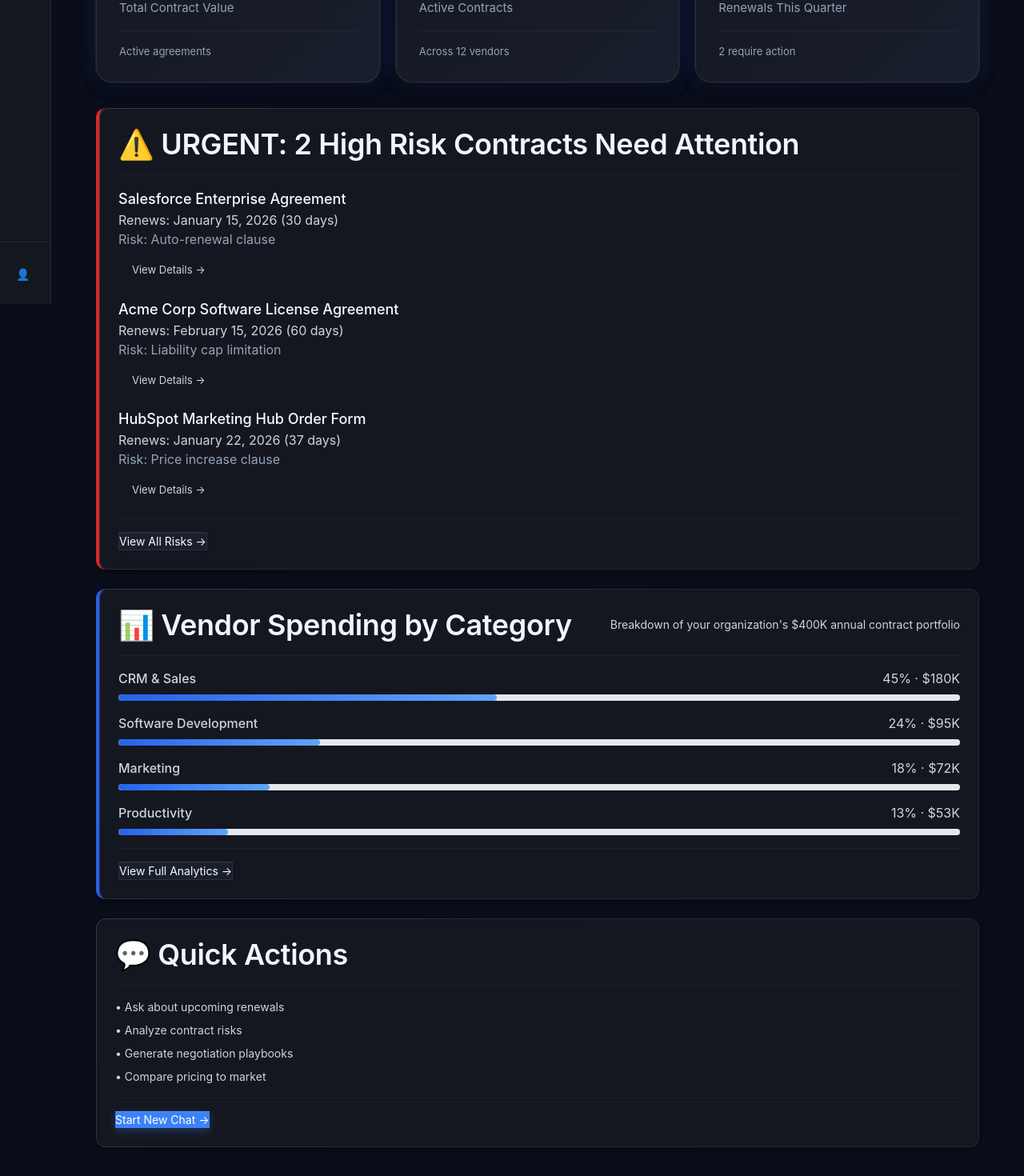
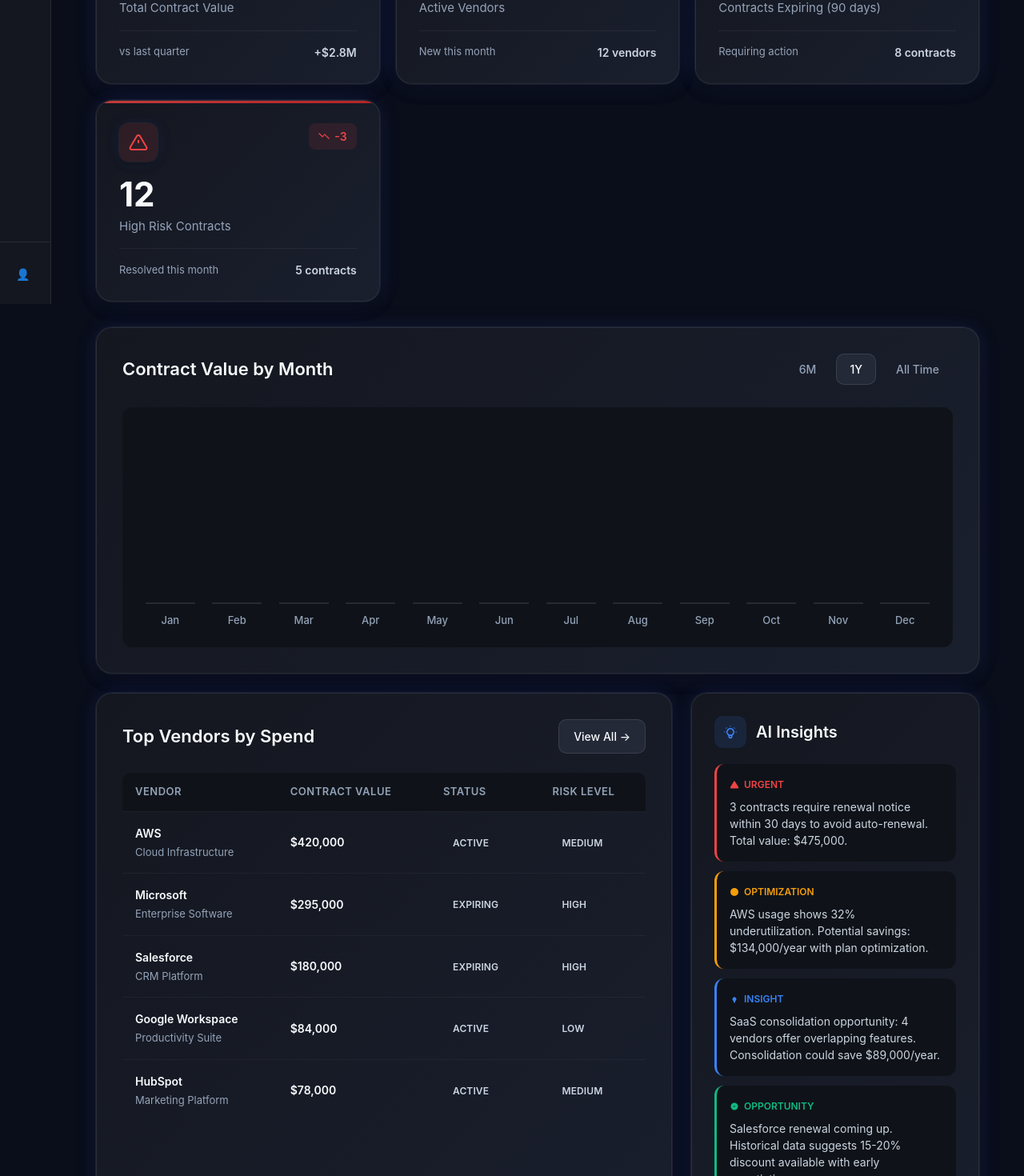
Before and after one commit to Claudio1786/Contract-IQ, a Next.js app in the folder apps/web/: page / in a window 1280 px wide. Shown: the part 420-1890 px from the top of the page at 80% size. Built offline with nearby package versions, Linux system fonts and the light colour scheme.

Commit message:
Complete Dashboard transformation - KPI cards, charts, vendor table, AI insights

```diff
--- a/apps/web/components/Dashboard.tsx
+++ b/apps/web/components/Dashboard.tsx
@@ -130,164 +130,315 @@
 
       {/* KPI Grid */}
       <div className="kpi-grid">
-        <StatCard
-          title="Total Contract Value"
-          value="$2.4M"
-          subtitle="Active agreements"
-          trend="+12.5%"
-          gradient="linear-gradient(90deg, #3B82F6, #2563EB)"
-          bgColor="rgba(59,130,246,0.12)"
-          icon={
+        {/* Total Contract Value */}
+        <div className="kpi-card" style={{ '--kpi-gradient': 'linear-gradient(90deg, #3B82F6, #2563EB)', '--kpi-bg': 'rgba(59,130,246,0.12)' } as React.CSSProperties}>
+          <div className="kpi-header">
+            <div className="kpi-icon">
               <svg width="24" height="24" viewBox="0 0 24 24" fill="none" stroke="#3B82F6" strokeWidth="2">
                 <path d="M12 8c-1.657 0-3 .895-3 2s1.343 2 3 2 3 .895 3 2-1.343 2-3 2m0-8c1.11 0 2.08.402 2.599 1M12 8V7m0 1v8m0 0v1m0-1c-1.11 0-2.08-.402-2.599-1M21 12a9 9 0 11-18 0 9 9 0 0118 0z"/>
               </svg>
-          }
-        />
-        <StatCard
-          title="Active Contracts"
-          value="18"
-          subtitle="Across 12 vendors"
-          trend="+3 this month"
-          gradient="linear-gradient(90deg, #8B5CF6, #7C3AED)"
-          bgColor="rgba(139,92,246,0.12)"
-          icon={
-            <svg width="24" height="24" viewBox="0 0 24 24" fill="none" stroke="#8B5CF6" strokeWidth="2">
-              <path d="M9 12h6m-6 4h6m2 5H7a2 2 0 01-2-2V5a2 2 0 012-2h5.586a1 1 0 01.707.293l5.414 5.414a1 1 0 01.293.707V19a2 2 0 01-2 2z"/>
+            </div>
+            <div className="kpi-trend" style={{ '--trend-bg': 'rgba(16,185,129,0.1)', '--trend-color': '#10B981' } as React.CSSProperties}>
+              <svg width="14" height="14" viewBox="0 0 24 24" fill="none" stroke="currentColor" strokeWidth="2">
+                <polyline points="23 6 13.5 15.5 8.5 10.5 1 18"/>
               </svg>
-          }
-        />
-        <StatCard
-          title="Renewals This Quarter"
-          value="5"
-          subtitle="2 require action"
-          trend="45 days avg"
-          gradient="linear-gradient(90deg, #F59E0B, #D97706)"
-          bgColor="rgba(245,158,11,0.12)"
-          icon={
-            <svg width="24" height="24" viewBox="0 0 24 24" fill="none" stroke="#F59E0B" strokeWidth="2">
-              <path d="M12 8v4l3 3m6-3a9 9 0 11-18 0 9 9 0 0118 0z"/>
-            </svg>
-          }
-        />
+              +12.5%
+            </div>
+          </div>
+          <div className="kpi-value">$24.8M</div>
+          <div className="kpi-label">Total Contract Value</div>
+          <div className="kpi-meta">
+            <span className="kpi-meta-item">vs last quarter</span>
+            <span className="kpi-meta-value">+$2.8M</span>
+          </div>
         </div>
 
-      {/* Urgent Alerts Card */}
-      <div className="card card-accent card-accent-danger" style={{ marginBottom: 'var(--space-6)' }}>
-        <div className="card-header">
-          <h2 className="text-h2">⚠️ URGENT: 2 High Risk Contracts Need Attention</h2>
+        {/* Active Vendors */}
+        <div className="kpi-card" style={{ '--kpi-gradient': 'linear-gradient(90deg, #10B981, #059669)', '--kpi-bg': 'rgba(16,185,129,0.12)' } as React.CSSProperties}>
+          <div className="kpi-header">
+            <div className="kpi-icon">
+              <svg width="24" height="24" viewBox="0 0 24 24" fill="none" stroke="#10B981" strokeWidth="2">
+                <path d="M17 20h5v-2a3 3 0 00-5.356-1.857M17 20H7m10 0v-2c0-.656-.126-1.283-.356-1.857M7 20H2v-2a3 3 0 015.356-1.857M7 20v-2c0-.656.126-1.283.356-1.857m0 0a5.002 5.002 0 019.288 0M15 7a3 3 0 11-6 0 3 3 0 016 0zm6 3a2 2 0 11-4 0 2 2 0 014 0zM7 10a2 2 0 11-4 0 2 2 0 014 0z"/>
+              </svg>
             </div>
-        <div className="card-body">
-          <RiskItem
-            title="Salesforce Enterprise Agreement"
-            renewalDate="January 15, 2026 (30 days)"
-            risk="Auto-renewal clause"
-            onViewDetails={() => handleViewDetails('salesforce-ea')}
-          />
-          <RiskItem
-            title="Acme Corp Software License Agreement"
-            renewalDate="February 15, 2026 (60 days)"
-            risk="Liability cap limitation"
-            onViewDetails={() => handleViewDetails('acme-saas')}
-          />
-          <RiskItem
-            title="HubSpot Marketing Hub Order Form"
-            renewalDate="January 22, 2026 (37 days)"
-            risk="Price increase clause"
-            onViewDetails={() => handleViewDetails('hubspot-mh')}
-          />
+            <div className="kpi-trend" style={{ '--trend-bg': 'rgba(16,185,129,0.1)', '--trend-color': '#10B981' } as React.CSSProperties}>
+              <svg width="14" height="14" viewBox="0 0 24 24" fill="none" stroke="currentColor" strokeWidth="2">
+                <polyline points="23 6 13.5 15.5 8.5 10.5 1 18"/>
+              </svg>
+              +8
             </div>
-        <div className="card-footer">
-          <button className="btn-secondary" onClick={handleViewAllRisks}>
-            View All Risks →
+          </div>
+          <div className="kpi-value">247</div>
+          <div className="kpi-label">Active Vendors</div>
+          <div className="kpi-meta">
+            <span className="kpi-meta-item">New this month</span>
+            <span className="kpi-meta-value">12 vendors</span>
+          </div>
+        </div>
+
+        {/* Contracts Expiring */}
+        <div className="kpi-card" style={{ '--kpi-gradient': 'linear-gradient(90deg, #F59E0B, #D97706)', '--kpi-bg': 'rgba(245,158,11,0.12)' } as React.CSSProperties}>
+          <div className="kpi-header">
+            <div className="kpi-icon">
+              <svg width="24" height="24" viewBox="0 0 24 24" fill="none" stroke="#F59E0B" strokeWidth="2">
+                <circle cx="12" cy="12" r="10"/>
+                <polyline points="12 6 12 12 16 14"/>
+              </svg>
+            </div>
+            <div className="kpi-trend" style={{ '--trend-bg': 'rgba(245,158,11,0.1)', '--trend-color': '#F59E0B' } as React.CSSProperties}>
+              ⚠️ Attention
+            </div>
+          </div>
+          <div className="kpi-value">18</div>
+          <div className="kpi-label">Contracts Expiring (90 days)</div>
+          <div className="kpi-meta">
+            <span className="kpi-meta-item">Requiring action</span>
+            <span className="kpi-meta-value">8 contracts</span>
+          </div>
+        </div>
+
+        {/* High Risk Contracts */}
+        <div className="kpi-card" style={{ '--kpi-gradient': 'linear-gradient(90deg, #EF4444, #DC2626)', '--kpi-bg': 'rgba(239,68,68,0.12)' } as React.CSSProperties}>
+          <div className="kpi-header">
+            <div className="kpi-icon">
+              <svg width="24" height="24" viewBox="0 0 24 24" fill="none" stroke="#EF4444" strokeWidth="2">
+                <path d="M10.29 3.86L1.82 18a2 2 0 001.71 3h16.94a2 2 0 001.71-3L13.71 3.86a2 2 0 00-3.42 0z"/>
+                <line x1="12" y1="9" x2="12" y2="13"/>
+                <line x1="12" y1="17" x2="12.01" y2="17"/>
+              </svg>
+            </div>
+            <div className="kpi-trend" style={{ '--trend-bg': 'rgba(239,68,68,0.1)', '--trend-color': '#EF4444' } as React.CSSProperties}>
+              <svg width="14" height="14" viewBox="0 0 24 24" fill="none" stroke="currentColor" strokeWidth="2">
+                <polyline points="23 18 13.5 8.5 8.5 13.5 1 6"/>
+              </svg>
+              -3
+            </div>
+          </div>
+          <div className="kpi-value">12</div>
+          <div className="kpi-label">High Risk Contracts</div>
+          <div className="kpi-meta">
+            <span className="kpi-meta-item">Resolved this month</span>
+            <span className="kpi-meta-value">5 contracts</span>
+          </div>
+        </div>
+      </div>
+
+      {/* Chart Section */}
+      <div className="chart-card">
+        <div className="chart-header">
+          <h2 className="chart-title">Contract Value by Month</h2>
+          <div style={{ display: 'flex', gap: '8px' }}>
+            <button
+              className={`chart-tab ${chartPeriod === '6M' ? 'active' : ''}`}
+              onClick={() => setChartPeriod('6M')}
+              style={{
+                padding: '8px 16px',
+                borderRadius: '10px',
+                fontSize: '14px',
+                fontWeight: '500',
+                background: chartPeriod === '6M' ? 'var(--surface-4)' : 'transparent',
+                color: chartPeriod === '6M' ? 'var(--text-primary)' : 'var(--text-tertiary)',
+                border: chartPeriod === '6M' ? '1px solid rgba(255,255,255,0.1)' : '1px solid transparent',
+                cursor: 'pointer',
+                transition: 'all 0.3s ease'
+              }}
+            >
+              6M
+            </button>
+            <button
+              className={`chart-tab ${chartPeriod === '1Y' ? 'active' : ''}`}
+              onClick={() => setChartPeriod('1Y')}
+              style={{
+                padding: '8px 16px',
+                borderRadius: '10px',
+                fontSize: '14px',
+                fontWeight: '500',
+                background: chartPeriod === '1Y' ? 'var(--surface-4)' : 'transparent',
+                color: chartPeriod === '1Y' ? 'var(--text-primary)' : 'var(--text-tertiary)',
+                border: chartPeriod === '1Y' ? '1px solid rgba(255,255,255,0.1)' : '1px solid transparent',
+                cursor: 'pointer',
+                transition: 'all 0.3s ease'
+              }}
+            >
+              1Y
+            </button>
+            <button
+              className={`chart-tab ${chartPeriod === 'All' ? 'active' : ''}`}
+              onClick={() => setChartPeriod('All')}
+              style={{
+                padding: '8px 16px',
+                borderRadius: '10px',
+                fontSize: '14px',
+                fontWeight: '500',
+                background: chartPeriod === 'All' ? 'var(--surface-4)' : 'transparent',
+                color: chartPeriod === 'All' ? 'var(--text-primary)' : 'var(--text-tertiary)',
+                border: chartPeriod === 'All' ? '1px solid rgba(255,255,255,0.1)' : '1px solid transparent',
+                cursor: 'pointer',
+                transition: 'all 0.3s ease'
+              }}
+            >
+              All Time
             </button>
           </div>
         </div>
-
-      {/* Spending Analysis Card */}
-      <div className="card card-accent card-accent-primary" style={{ marginBottom: 'var(--space-6)' }}>
-        <div className="card-header">
-          <h2 className="text-h2">📊 Vendor Spending by Category</h2>
-          <p className="text-sm text-secondary">
-            Breakdown of your organization's $400K annual contract portfolio
-          </p>
+        <div className="chart-container">
+          <div className="chart-bars">
+            {monthData.map((data, index) => (
+              <div key={index} className="chart-bar">
+                <div
+                  className="bar"
+                  style={{
+                    height: `${data.height}%`,
+                    '--bar-color': data.color,
+                    '--bar-color-dark': data.colorDark,
+                    '--bar-glow': `${data.color}33`
+                  } as React.CSSProperties}
+                ></div>
+                <div className="bar-label">{data.month}</div>
               </div>
-        <div className="card-body">
-          {/* CRM & Sales Category */}
-          <div style={{ marginBottom: 'var(--space-4)' }}>
-            <div style={{ display: 'flex', justifyContent: 'space-between', marginBottom: 'var(--space-2)' }}>
-              <span className="text-base font-medium">CRM & Sales</span>
-              <span className="text-base">45% · $180K</span>
+            ))}
           </div>
-            <div className="progress">
-              <div className="progress-bar" style={{ width: '45%' }}></div>
         </div>
       </div>
 
-          {/* Software Development Category */}
-          <div style={{ marginBottom: 'var(--space-4)' }}>
-            <div style={{ display: 'flex', justifyContent: 'space-between', marginBottom: 'var(--space-2)' }}>
-              <span className="text-base font-medium">Software Development</span>
-              <span className="text-base">24% · $95K</span>
+      {/* Two Column Layout */}
+      <div className="two-column">
+        {/* Top Vendors Table */}
+        <div className="table-card">
+          <div className="table-header">
+            <h2 className="table-title">Top Vendors by Spend</h2>
+            <button
+              className="table-action"
+              onClick={() => router.push('/contracts')}
+              style={{
+                padding: '10px 18px',
+                background: 'var(--surface-4)',
+                border: '1px solid rgba(255,255,255,0.1)',
+                borderRadius: '10px',
+                color: 'var(--text-primary)',
+                fontSize: '14px',
+                fontWeight: '500',
+                cursor: 'pointer',
+                transition: 'all 0.3s ease'
+              }}
+            >
+              View All →
+            </button>
           </div>
-            <div className="progress">
-              <div className="progress-bar" style={{ width: '24%' }}></div>
-            </div>
+          <table className="dashboard-table">
+            <thead>
+              <tr>
+                <th>Vendor</th>
+                <th>Contract Value</th>
+                <th>Status</th>
+                <th>Risk Level</th>
+              </tr>
+            </thead>
+            <tbody>
+              <tr>
+                <td>
+                  <div style={{ fontWeight: 600, color: 'var(--text-primary)', marginBottom: '4px' }}>AWS</div>
+                  <div style={{ fontSize: '13px', color: 'var(--text-tertiary)' }}>Cloud Infrastructure</div>
+                </td>
+                <td style={{ fontWeight: 600, color: 'var(--text-primary)' }}>$420,000</td>
+                <td><span className="badge badge-active">Active</span></td>
+                <td><span className="badge badge-medium">Medium</span></td>
+              </tr>
+              <tr>
+                <td>
+                  <div style={{ fontWeight: 600, color: 'var(--text-primary)', marginBottom: '4px' }}>Microsoft</div>
+                  <div style={{ fontSize: '13px', color: 'var(--text-tertiary)' }}>Enterprise Software</div>
+                </td>
+                <td style={{ fontWeight: 600, color: 'var(--text-primary)' }}>$295,000</td>
+                <td><span className="badge badge-expiring">Expiring</span></td>
+                <td><span className="badge badge-high">High</span></td>
+              </tr>
+              <tr>
+                <td>
+                  <div style={{ fontWeight: 600, color: 'var(--text-primary)', marginBottom: '4px' }}>Salesforce</div>
+                  <div style={{ fontSize: '13px', color: 'var(--text-tertiary)' }}>CRM Platform</div>
+                </td>
+                <td style={{ fontWeight: 600, color: 'var(--text-primary)' }}>$180,000</td>
+                <td><span className="badge badge-expiring">Expiring</span></td>
+                <td><span className="badge badge-high">High</span></td>
+              </tr>
+              <tr>
+                <td>
+                  <div style={{ fontWeight: 600, color: 'var(--text-primary)', marginBottom: '4px' }}>Google Workspace</div>
+                  <div style={{ fontSize: '13px', color: 'var(--text-tertiary)' }}>Productivity Suite</div>
+                </td>
+                <td style={{ fontWeight: 600, color: 'var(--text-primary)' }}>$84,000</td>
+                <td><span className="badge badge-active">Active</span></td>
+                <td><span className="badge badge-low">Low</span></td>
+              </tr>
+              <tr>
+                <td>
+                  <div style={{ fontWeight: 600, color: 'var(--text-primary)', marginBottom: '4px' }}>HubSpot</div>
+                  <div style={{ fontSize: '13px', color: 'var(--text-tertiary)' }}>Marketing Platform</div>
+                </td>
+                <td style={{ fontWeight: 600, color: 'var(--text-primary)' }}>$78,000</td>
+                <td><span className="badge badge-active">Active</span></td>
+                <td><span className="badge badge-medium">Medium</span></td>
+              </tr>
+            </tbody>
+          </table>
         </div>
 
-          {/* Marketing Category */}
-          <div style={{ marginBottom: 'var(--space-4)' }}>
-            <div style={{ display: 'flex', justifyContent: 'space-between', marginBottom: 'var(--space-2)' }}>
-              <span className="text-base font-medium">Marketing</span>
-              <span className="text-base">18% · $72K</span>
+        {/* AI Insights */}
+        <div className="insights-card">
+          <div className="insights-header">
+            <div className="insights-icon">
+              <svg width="20" height="20" viewBox="0 0 24 24" fill="none" stroke="#3B82F6" strokeWidth="2">
+                <path d="M9.663 17h4.673M12 3v1m6.364 1.636l-.707.707M21 12h-1M4 12H3m3.343-5.657l-.707-.707m2.828 9.9a5 5 0 117.072 0l-.548.547A3.374 3.374 0 0014 18.469V19a2 2 0 11-4 0v-.531c0-.895-.356-1.754-.988-2.386l-.548-.547z"/>
+              </svg>
             </div>
-            <div className="progress">
-              <div className="progress-bar" style={{ width: '18%' }}></div>
+            <h3 className="insights-title">AI Insights</h3>
           </div>
+          <div className="insight-item" style={{ '--insight-color': '#EF4444' } as React.CSSProperties}>
+            <div className="insight-type">
+              <svg width="12" height="12" viewBox="0 0 24 24" fill="currentColor">
+                <path d="M10.29 3.86L1.82 18a2 2 0 001.71 3h16.94a2 2 0 001.71-3L13.71 3.86a2 2 0 00-3.42 0z"/>
+              </svg>
+              URGENT
             </div>
-
-          {/* Productivity Category */}
-          <div style={{ marginBottom: 'var(--space-4)' }}>
-            <div style={{ display: 'flex', justifyContent: 'space-between', marginBottom: 'var(--space-2)' }}>
-              <span className="text-base font-medium">Productivity</span>
-              <span className="text-base">13% · $53K</span>
+            <div className="insight-text">3 contracts require renewal notice within 30 days to avoid auto-renewal. Total value: $475,000.</div>
           </div>
-            <div className="progress">
-              <div className="progress-bar" style={{ width: '13%' }}></div>
+          <div className="insight-item" style={{ '--insight-color': '#F59E0B' } as React.CSSProperties}>
+            <div className="insight-type">
+              <svg width="12" height="12" viewBox="0 0 24 24" fill="currentColor">
+                <circle cx="12" cy="12" r="10"/>
+              </svg>
+              OPTIMIZATION
             </div>
+            <div className="insight-text">AWS usage shows 32% underutilization. Potential savings: $134,000/year with plan optimization.</div>
           </div>
+          <div className="insight-item" style={{ '--insight-color': '#3B82F6' } as React.CSSProperties}>
+            <div className="insight-type">
+              <svg width="12" height="12" viewBox="0 0 24 24" fill="currentColor">
+                <path d="M9.663 17h4.673M12 3v1m6.364 1.636l-.707.707M21 12h-1M4 12H3m3.343-5.657l-.707-.707m2.828 9.9a5 5 0 117.072 0l-.548.547A3.374 3.374 0 0014 18.469V19a2 2 0 11-4 0v-.531c0-.895-.356-1.754-.988-2.386l-.548-.547z"/>
+              </svg>
+              INSIGHT
             </div>
-        <div className="card-footer">
-          <button className="btn-secondary" onClick={handleViewAnalytics}>
-            View Full Analytics →
-          </button>
+            <div className="insight-text">SaaS consolidation opportunity: 4 vendors offer overlapping features. Consolidation could save $89,000/year.</div>
           </div>
+          <div className="insight-item" style={{ '--insight-color': '#10B981' } as React.CSSProperties}>
+            <div className="insight-type">
+              <svg width="12" height="12" viewBox="0 0 24 24" fill="currentColor">
+                <path d="M9 12l2 2 4-4m6 2a9 9 0 11-18 0 9 9 0 0118 0z"/>
+              </svg>
+              OPPORTUNITY
             </div>
-
-      {/* Quick Actions Card */}
-      <div className="card">
-        <div className="card-header">
-          <h2 className="text-h2">💬 Quick Actions</h2>
+            <div className="insight-text">Salesforce renewal coming up. Historical data suggests 15-20% discount available with early negotiation.</div>
           </div>
-        <div className="card-body">
-          <ul style={{ listStyle: 'none', padding: 0 }}>
-            <li style={{ marginBottom: 'var(--space-2)' }}>
-              <span>• Ask about upcoming renewals</span>
-            </li>
-            <li style={{ marginBottom: 'var(--space-2)' }}>
-              <span>• Analyze contract risks</span>
-            </li>
-            <li style={{ marginBottom: 'var(--space-2)' }}>
-              <span>• Generate negotiation playbooks</span>
-            </li>
-            <li>
-              <span>• Compare pricing to market</span>
-            </li>
-          </ul>
+          <div className="insight-item" style={{ '--insight-color': '#8B5CF6' } as React.CSSProperties}>
+            <div className="insight-type">
+              <svg width="12" height="12" viewBox="0 0 24 24" fill="currentColor">
+                <path d="M13 10V3L4 14h7v7l9-11h-7z"/>
+              </svg>
+              TREND
             </div>
-        <div className="card-footer">
-          <button className="btn-primary" onClick={handleStartChat}>
-            Start New Chat →
-          </button>
+            <div className="insight-text">Contract spend increased 12.5% QoQ, driven primarily by cloud infrastructure expansion.</div>
+          </div>
         </div>
       </div>
     </div>
```
Lines whose indentation alone changed are shown as unchanged.
